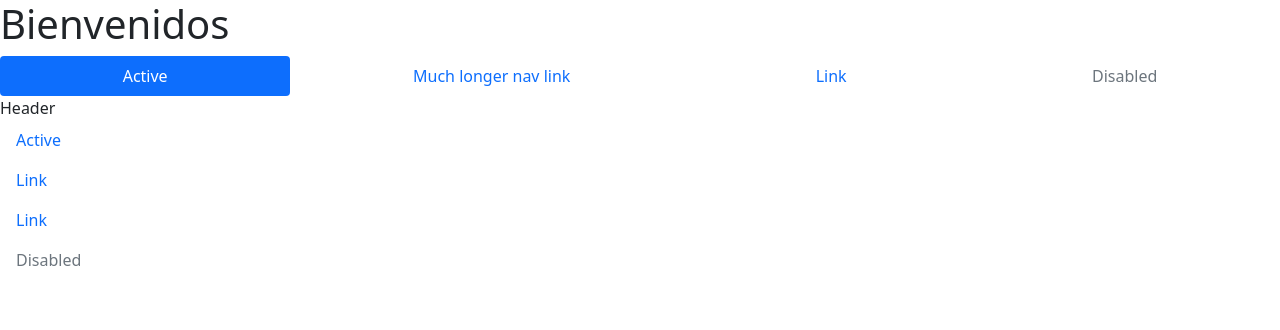
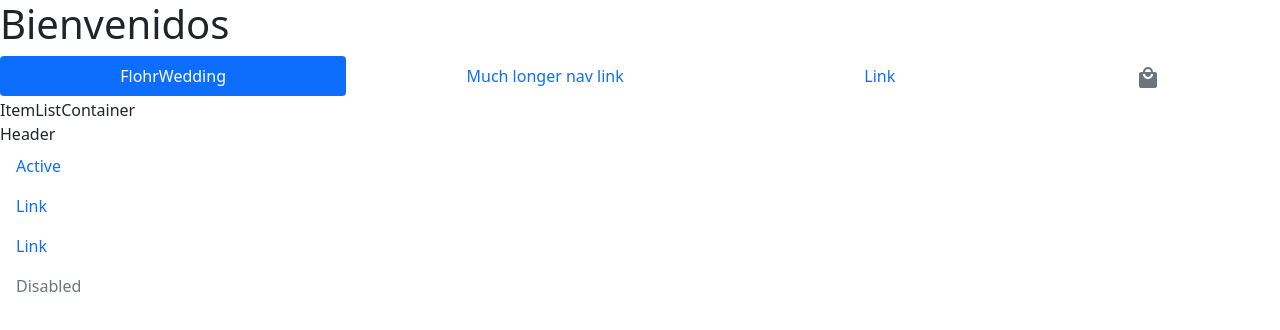
Before and after one commit to FlorenciaNicole/ReactJS_Manzanos, a React (Create React App) app: page / in a window 1280 px wide. Shown: the top 330 px of the page. Built offline with nearby package versions, Linux system fonts and the light colour scheme.

Commit message:
CartWidget & ItemListContainer

```diff
--- a/src/App.js
+++ b/src/App.js
@@ -1,6 +1,7 @@
 import NavBar from "./components/NavBar";
 import Footer from "./components/Footer";
 import Header from "./components/Header";
+import ItemListContainer from "./components/ItemListContainer";
 
 function App() {
   let title = "Bienvenidos";
@@ -9,6 +10,7 @@ function App() {
     <div className="App">
       <h1>{title}</h1>
       <NavBar />
+      <ItemListContainer />
       <Header />
       <Footer />
     </div>
--- /dev/null
+++ b/src/components/CartWidget.js
@@ -0,0 +1,11 @@
+import LocalMallIcon from '@mui/icons-material/LocalMall';
+
+function CartWidget() {
+  return (
+    <div>
+        <LocalMallIcon />
+    </div>
+  )
+}
+
+export default CartWidget;
--- /dev/null
+++ b/src/components/ItemListContainer.js
@@ -0,0 +1,7 @@
+function ItemListContainer() {
+  return (
+    <div>ItemListContainer</div>
+  )
+}
+
+export default ItemListContainer;
--- a/src/components/NavBar.js
+++ b/src/components/NavBar.js
@@ -1,3 +1,4 @@
+import CartWidget from "./CartWidget";
 
 
 function NavBar() {
@@ -5,7 +6,9 @@ function NavBar() {
         <nav className="NavBar">
 <ul class="nav nav-pills nav-fill">
   <li class="nav-item">
-    <a class="nav-link active" aria-current="page" href="#">Active</a>
+    <a class="nav-link active" aria-current="page" href="#">
+    FlohrWedding
+    </a>
   </li>
   <li class="nav-item">
     <a class="nav-link" href="#">Much longer nav link</a>
@@ -14,7 +17,9 @@ function NavBar() {
     <a class="nav-link" href="#">Link</a>
   </li>
   <li class="nav-item">
-    <a class="nav-link disabled" href="#" tabindex="-1" aria-disabled="true">Disabled</a>
+    <a class="nav-link disabled" href="#" tabindex="-1" aria-disabled="true">
+    <CartWidget />
+    </a>
   </li>
 </ul>
 </nav>
```
Also changed, not shown: public/index.html (line endings or trailing spaces).
